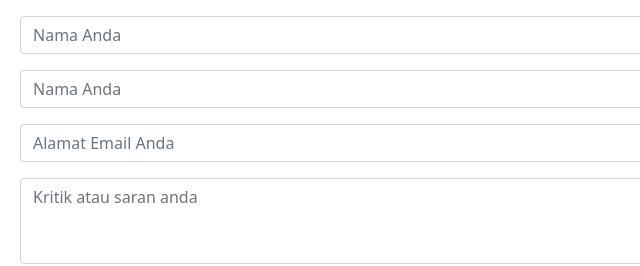
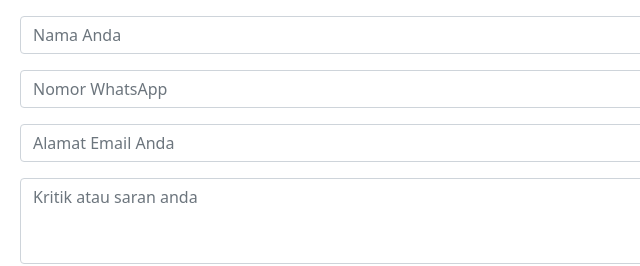
Before and after one commit to nuyadev/nuyadev, a plain HTML site: page index.html in a window 1280 px wide. Shown: the part 2503-2769 px from the top of the page, 537-1177 px from the left. Drawn offline with Linux system fonts and the light colour scheme.

Commit message:
Update index.html
edit form

```diff
--- a/index.html
+++ b/index.html
@@ -155,7 +155,7 @@
                 <input type="text" class="form-control" aria-describedby="Disabled input example" placeholder="Nama Anda">
               </div>
 		    <div class="mb-3">
-                <input type="text" class="form-control" aria-describedby="Disabled input example" placeholder="Nama Anda">
+                <input type="text" class="form-control" aria-describedby="Disabled input example" placeholder="Nomor WhatsApp">
               </div>
               <div class="mb-3">
                 <input type="email" class="form-control" id="exampleInputEmail1" aria-label="emailHelp" placeholder="Alamat Email Anda">
```
